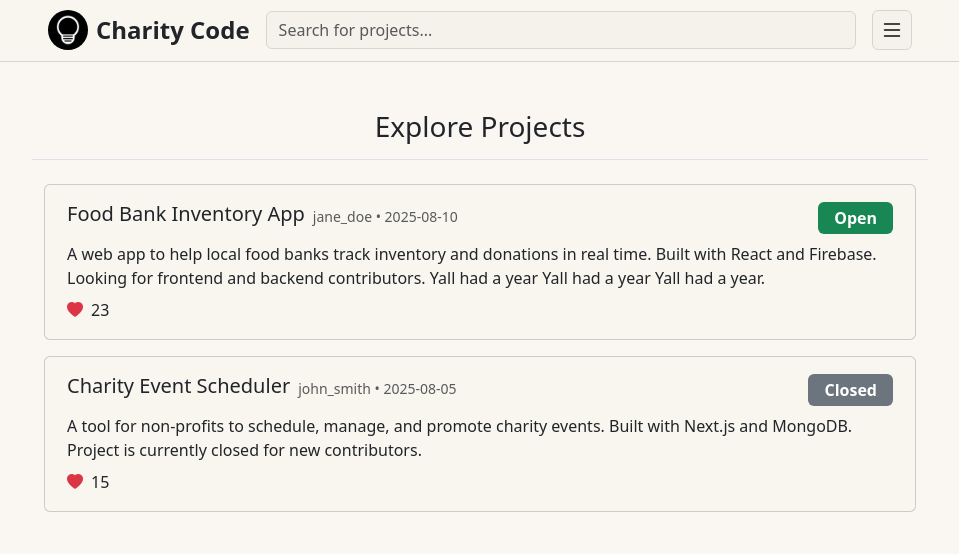
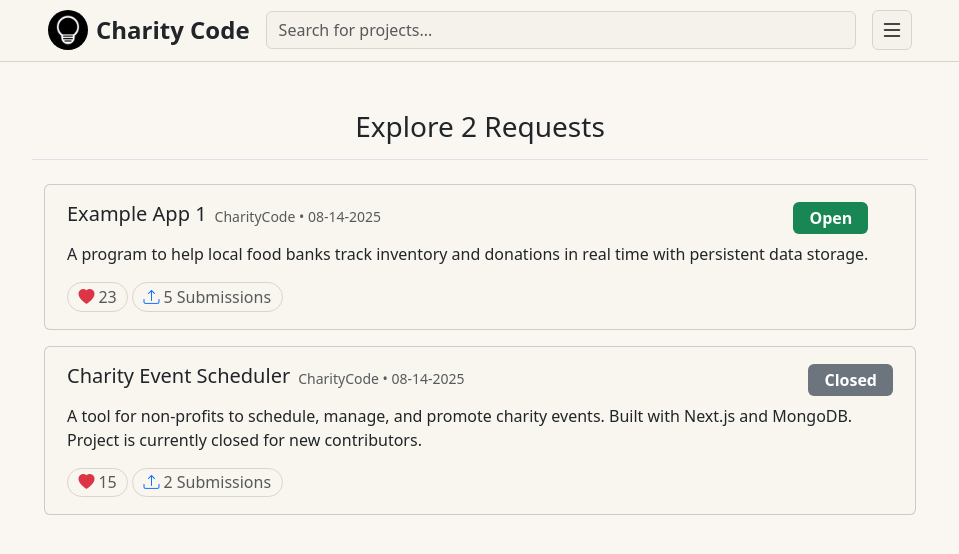
Before and after one commit to 43110JOSHUA/CharityCode, a Next.js app: page /explore in a window 1280 px wide. Shown: the top 554 px of the page, without its empty margins (160-1119 px from the left). Built offline with nearby package versions, Linux system fonts and the light colour scheme.

Commit message:
Added badges to posts

```diff
--- a/app/components/nav/NavBar.tsx
+++ b/app/components/nav/NavBar.tsx
@@ -1,6 +1,6 @@
 "use client";
 import React, { useState } from "react";
-import Avatar from "./Avatar";
+import Avatar from "../Avatar";
 import MenuButton from "./MenuButton";
 import SearchBar from "./SearchBar";
 import SideNav from "./SideNav";
--- a/app/components/nav/SideNav.tsx
+++ b/app/components/nav/SideNav.tsx
@@ -47,12 +47,14 @@ const SideNav: React.FC<SideNavProps> = ({ isOpen, onClose }) => {
                 Explore
               </button>
             </Link>
+            <Link href="/dashboard" className="text-decoration-none">
               <button
                 className="btn theme-btn btn-tan border-border-tan text-muted w-100"
                 onClick={onClose}
               >
                 Dashboard
               </button>
+            </Link>
           </div>
         </div>
       </div>
--- a/app/components/posts/ProjectPost.tsx
+++ b/app/components/posts/ProjectPost.tsx
@@ -7,6 +7,7 @@ interface ProjectPostProps {
   description: string;
   username: string;
   datePosted: string;
+  submissionCount: number;
 }
 
 const ProjectPost: React.FC<ProjectPostProps> = ({
@@ -16,6 +17,7 @@ const ProjectPost: React.FC<ProjectPostProps> = ({
   description,
   username,
   datePosted,
+  submissionCount,
 }) => {
   return (
     <button className="theme-btn card w-100 my-2 bg-tan">
@@ -36,9 +38,17 @@ const ProjectPost: React.FC<ProjectPostProps> = ({
           </span>
         </div>
         <p className="card-text text-start mb-2">{description}</p>
-        <div className="d-flex align-items-center gap-2">
-          <i className="bi bi-heart-fill text-danger"></i>
-          <span>{likes}</span>
+        <div className="d-flex align-items-center gap-2 mt-3">
+          <div className="d-flex align-items-center gap-1 flex-wrap">
+            <span className="badge rounded-pill border border-border-tan text-muted fw-normal d-flex align-items-center gap-1 fs-6">
+              <i className="bi bi-heart-fill text-danger"></i>
+              {likes}
+            </span>
+            <span className="badge rounded-pill border border-border-tan text-muted fw-normal d-flex align-items-center gap-1 fs-6">
+              <i className="bi bi-upload text-primary"></i> {submissionCount}{" "}
+              Submissions
+            </span>
+          </div>
         </div>
       </div>
     </button>
--- a/app/explore/page.tsx
+++ b/app/explore/page.tsx
@@ -6,24 +6,26 @@ export default function Explore() {
     <div className="bg-light-tan vh-100">
       <PageBorder>
         <div className="text-center border-bottom pt-5 py-2">
-          <h3>Explore Projects</h3>
+          <h3>Explore 2 Requests</h3>
         </div>
         <div className="container py-3 d-flex flex-column align-items-center justify-content-center">
           <ProjectPost
-            title="Food Bank Inventory App"
+            title="Example App 1"
             status="Open"
             likes={23}
-            description="A web app to help local food banks track inventory and donations in real time. Built with React and Firebase. Looking for frontend and backend contributors. Yall had a year Yall had a year Yall had a year."
-            username="jane_doe"
-            datePosted="2025-08-10"
+            submissionCount={5}
+            description="A program to help local food banks track inventory and donations in real time with persistent data storage."
+            username="CharityCode"
+            datePosted="08-14-2025"
           />
           <ProjectPost
             title="Charity Event Scheduler"
             status="Closed"
             likes={15}
+            submissionCount={2}
             description="A tool for non-profits to schedule, manage, and promote charity events. Built with Next.js and MongoDB. Project is currently closed for new contributors."
-            username="john_smith"
-            datePosted="2025-08-05"
+            username="CharityCode"
+            datePosted="08-14-2025"
           />
         </div>
       </PageBorder>
```
Also changed, not shown: app/dashboard/page.tsx (added, +11 -0 lines), app/components/Avatar.tsx (renamed from app/components/nav/Avatar.tsx). Lines whose indentation alone changed are shown as unchanged.
